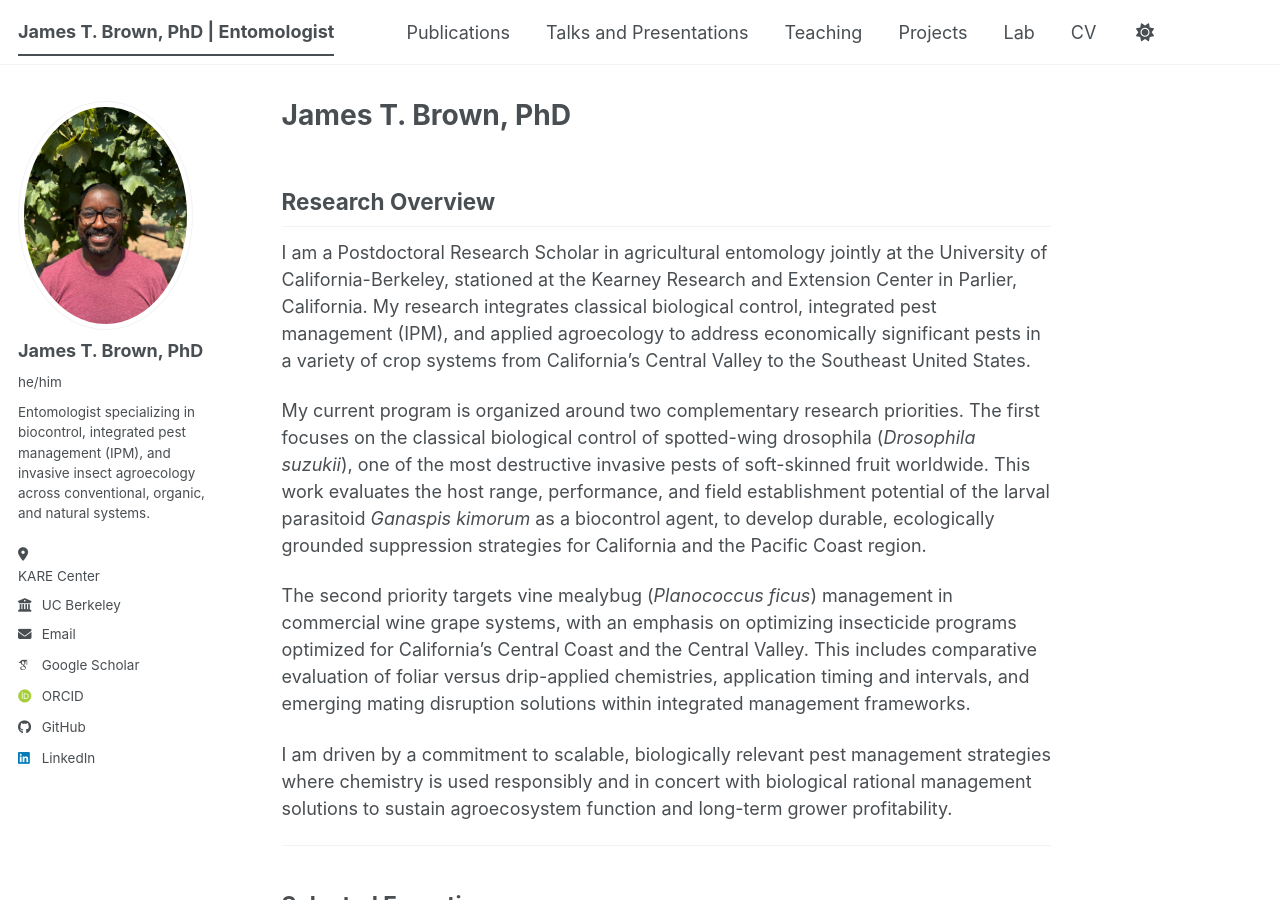
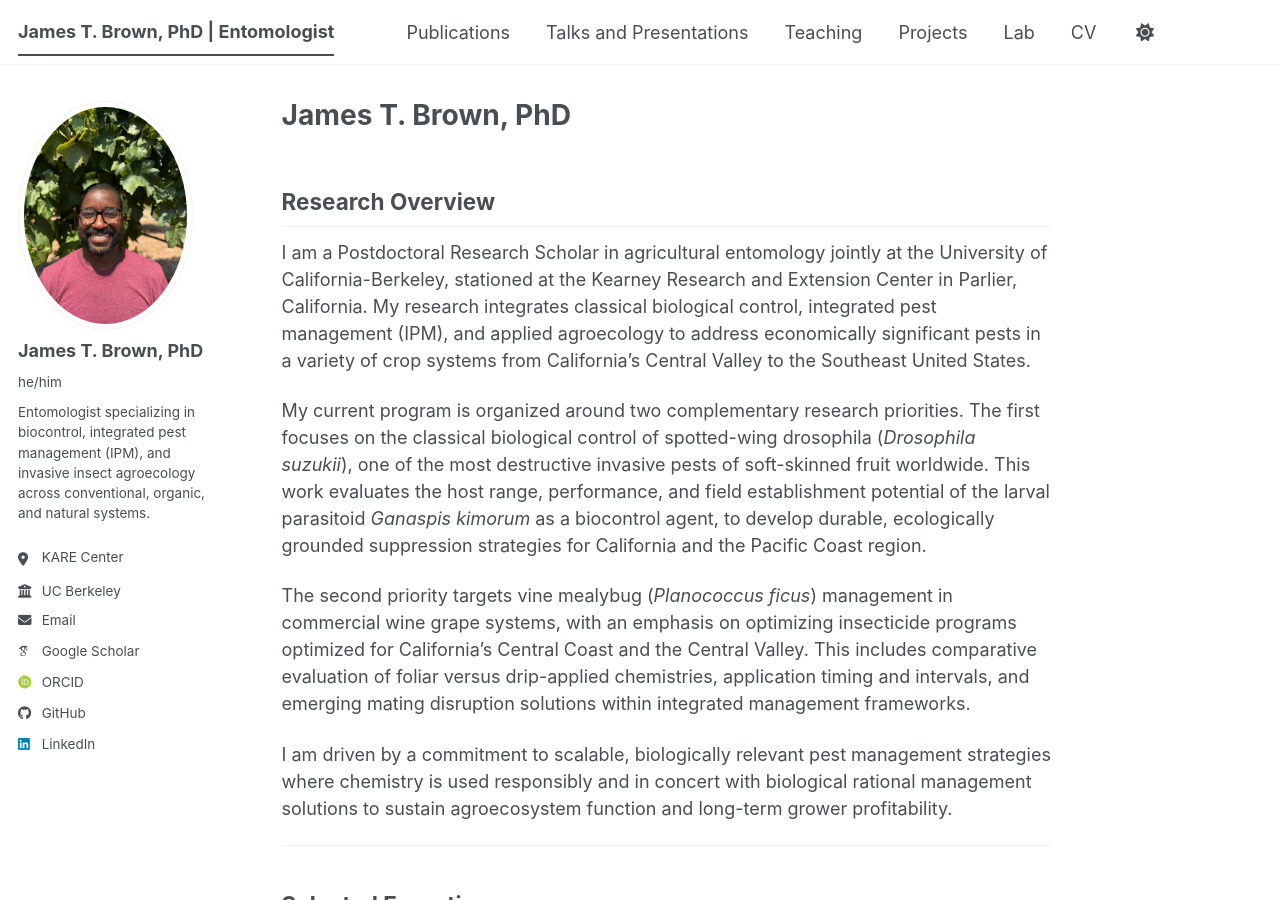
Before and after one commit to jtbentomology/jtbentomology.github.io, a Jekyll site: the page built from _pages/about.md, in a window 1280 px wide and 900 px high. Built offline with Jekyll 4.4.1, drawn with Linux system fonts in a browser that asks for light colours; some web fonts are replaced; a script bundle is joined from its source files by our own code; library files that are not in the unit come from our copies.

Commit message:
Update author-profile.html

```diff
--- a/_includes/author-profile.html
+++ b/_includes/author-profile.html
@@ -25,8 +25,7 @@
     <ul class="author__urls social-icons">
       <!-- Font Awesome icons / Biographic information  -->
       {% if author.location %}
-        <li class="author__desktop"><i class="fas fa-fw fa-location-dot icon-pad-right" aria-hidden="true"></i><a href="https://share.google/xb5EL8FcWOM7OKR5T" target="_blank" rel="noopener noreferrer">{{ author.location }}</a></li>
-      {% endif %}
+        <li class="author__desktop" style="display:inline-flex;align-items:center;"><i class="fas fa-fw fa-location-dot icon-pad-right" aria-hidden="true"></i><a href="https://share.google/xb5EL8FcWOM7OKR5T" target="_blank" rel="noopener noreferrer">{{ author.location }}</a></li>      {% endif %}
       {% if author.employer %}
         <li class="author__desktop"><i class="fas fa-fw fa-building-columns icon-pad-right" aria-hidden="true"></i>{{ author.employer }}</li>
       {% endif %}
```
